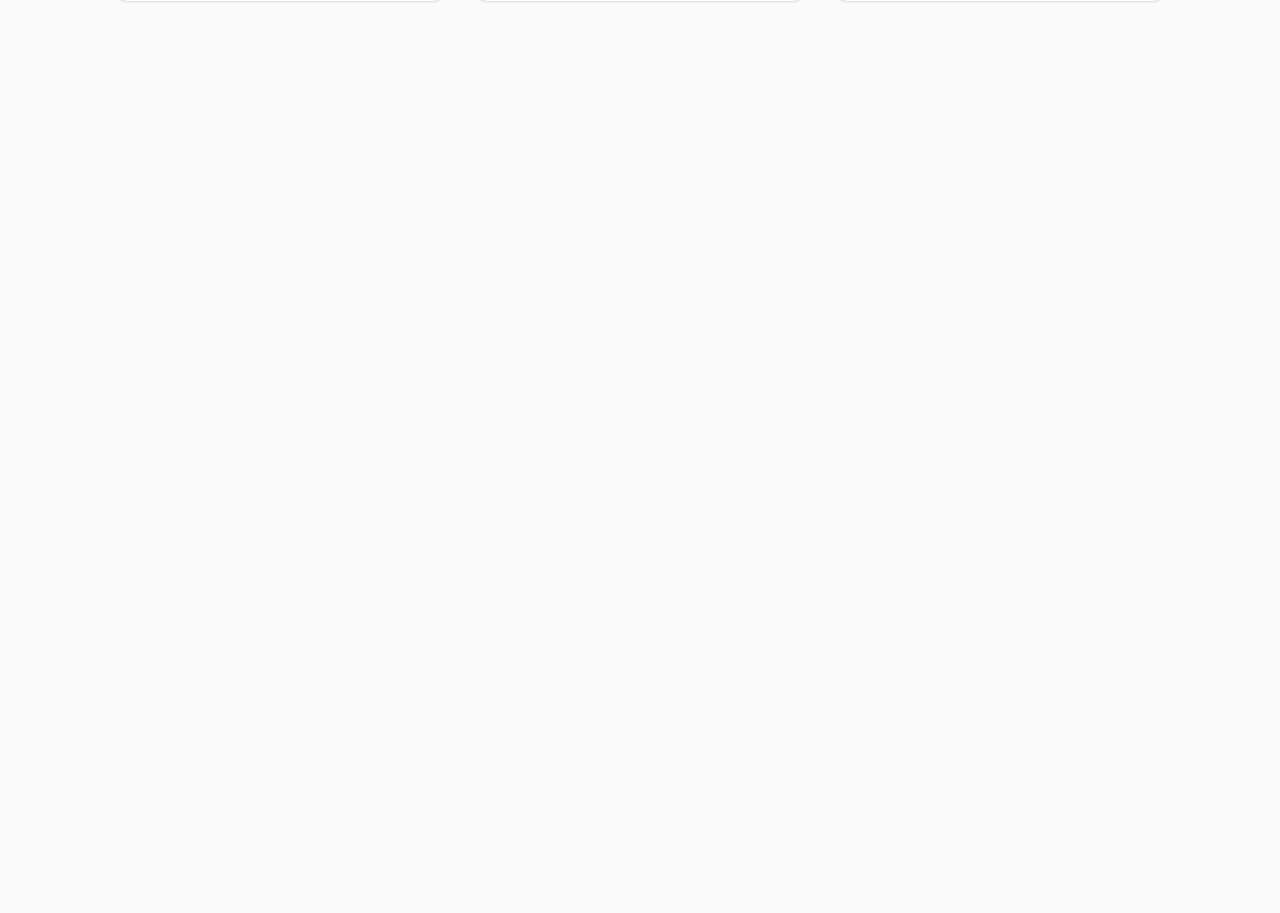
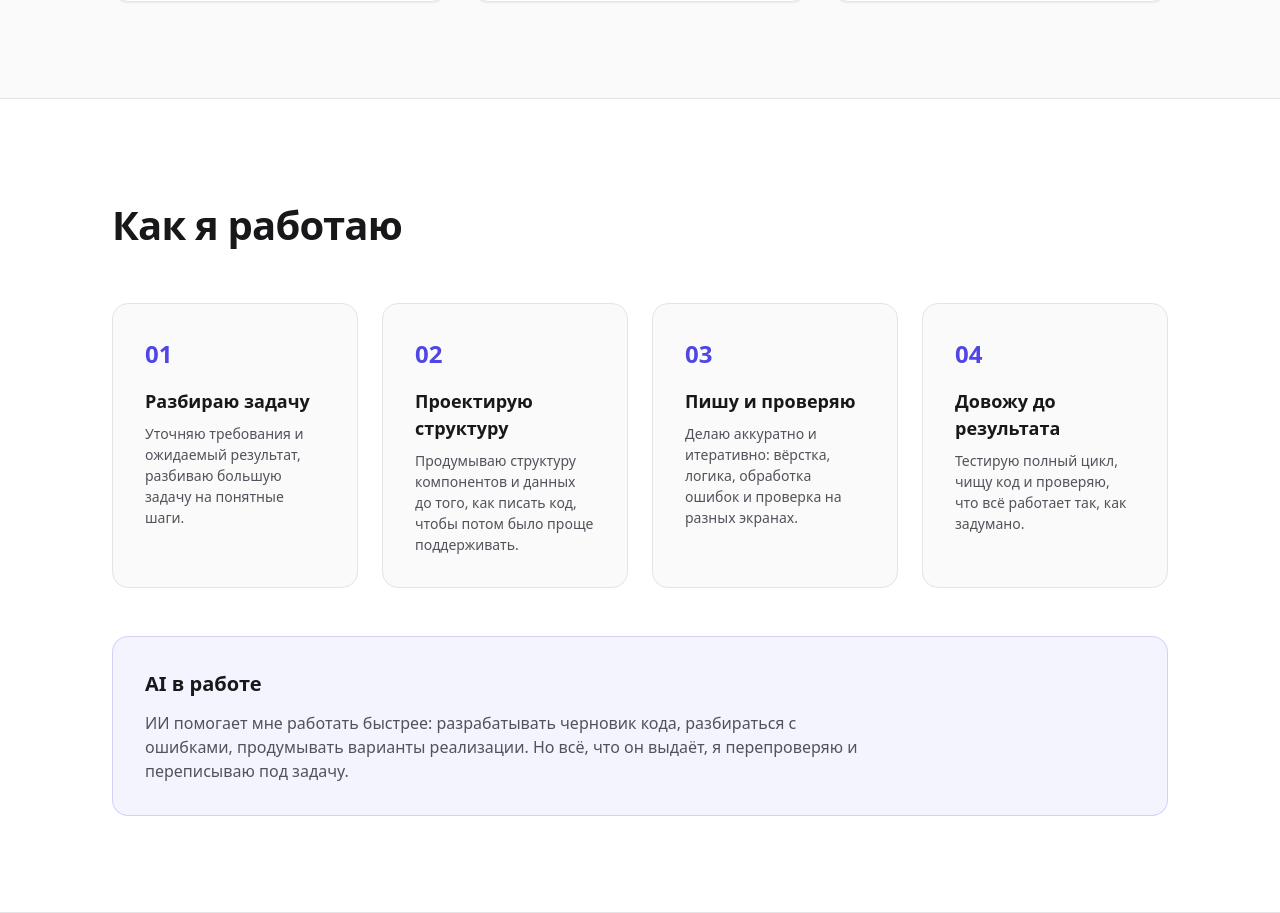
Before and after one commit to Arishka-a/my-portfolio, a Next.js app: page / in a window 1280 px wide. Shown: the part 1406-2319 px from the top of the page. Before the commit the page ends 1504 px from the top, so only its background shows below. Built offline with nearby package versions, Linux system fonts and the light colour scheme.

Commit message:
feat: add Approach section

```diff
--- a/src/app/page.tsx
+++ b/src/app/page.tsx
@@ -1,11 +1,13 @@
 import Hero from "@/sections/Hero/Hero";
 import About from "@/sections/About/About";
+import Approach from "@/sections/Approach/Approach";
 
 export default function Home() {
   return (
     <main>
       <Hero />
       <About />
+      <Approach />
     </main>
   );
 }
--- /dev/null
+++ b/src/sections/Approach/Approach.module.scss
@@ -0,0 +1,81 @@
+@use "../../styles/index" as *;
+
+.approach {
+  padding-block: $space-4xl;
+  background-color: $color-surface;
+  border-block: 1px solid $color-border;
+}
+
+.inner {
+  @include container;
+}
+
+.heading {
+  font-size: $fs-3xl;
+  font-weight: $fw-bold;
+  letter-spacing: -0.02em;
+  margin-bottom: $space-2xl;
+
+  @include respond-to("md") {
+    font-size: $fs-4xl;
+  }
+}
+
+.steps {
+  display: grid;
+  gap: $space-lg;
+
+  @include respond-to("sm") {
+    grid-template-columns: repeat(2, 1fr);
+  }
+
+  @include respond-to("lg") {
+    grid-template-columns: repeat(4, 1fr);
+  }
+}
+
+.step {
+  padding: $space-xl;
+  background-color: $color-bg;
+  border: 1px solid $color-border;
+  border-radius: $radius-lg;
+}
+
+.num {
+  display: inline-block;
+  margin-bottom: $space-md;
+  font-size: $fs-2xl;
+  font-weight: $fw-bold;
+  color: $color-accent;
+}
+
+.stepTitle {
+  font-size: $fs-lg;
+  font-weight: $fw-semibold;
+  margin-bottom: $space-xs;
+}
+
+.stepText {
+  font-size: $fs-sm;
+  color: $color-text-muted;
+}
+
+.ai {
+  margin-top: $space-2xl;
+  padding: $space-xl;
+  background-color: rgba($color-accent, 0.06);
+  border: 1px solid rgba($color-accent, 0.2);
+  border-radius: $radius-lg;
+}
+
+.aiTitle {
+  font-size: $fs-xl;
+  font-weight: $fw-semibold;
+  margin-bottom: $space-sm;
+}
+
+.aiText {
+  max-width: 720px;
+  font-size: $fs-base;
+  color: $color-text-muted;
+}
--- /dev/null
+++ b/src/sections/Approach/Approach.tsx
@@ -0,0 +1,52 @@
+import styles from "./Approach.module.scss";
+
+const steps = [
+  {
+    num: "01",
+    title: "Разбираю задачу",
+    text: "Уточняю требования и ожидаемый результат, разбиваю большую задачу на понятные шаги.",
+  },
+  {
+    num: "02",
+    title: "Проектирую структуру",
+    text: "Продумываю структуру компонентов и данных до того, как писать код, чтобы потом было проще поддерживать.",
+  },
+  {
+    num: "03",
+    title: "Пишу и проверяю",
+    text: "Делаю аккуратно и итеративно: вёрстка, логика, обработка ошибок и проверка на разных экранах.",
+  },
+  {
+    num: "04",
+    title: "Довожу до результата",
+    text: "Тестирую полный цикл, чищу код и проверяю, что всё работает так, как задумано.",
+  },
+];
+
+export default function Approach() {
+  return (
+    <section className={styles.approach} id="approach">
+      <div className={styles.inner}>
+        <h2 className={styles.heading}>Как я работаю</h2>
+
+        <div className={styles.steps}>
+          {steps.map((step) => (
+            <article key={step.num} className={styles.step}>
+              <span className={styles.num}>{step.num}</span>
+              <h3 className={styles.stepTitle}>{step.title}</h3>
+              <p className={styles.stepText}>{step.text}</p>
+            </article>
+          ))}
+        </div>
+
+        <div className={styles.ai}>
+          <h3 className={styles.aiTitle}>AI в работе</h3>
+          <p className={styles.aiText}>
+            ИИ помогает мне работать быстрее: разрабатывать черновик кода, разбираться с ошибками,
+            продумывать варианты реализации. Но всё, что он выдаёт, я перепроверяю и переписываю под задачу.
+          </p>
+        </div>
+      </div>
+    </section>
+  );
+}
```
